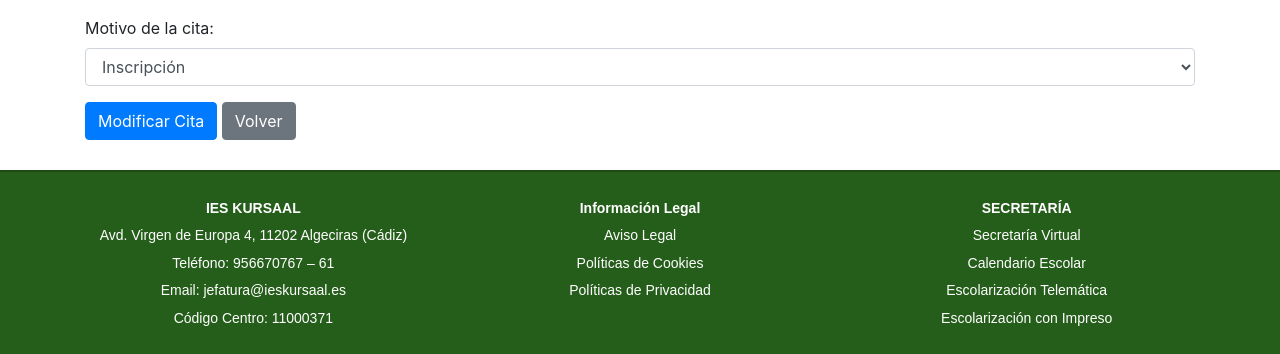
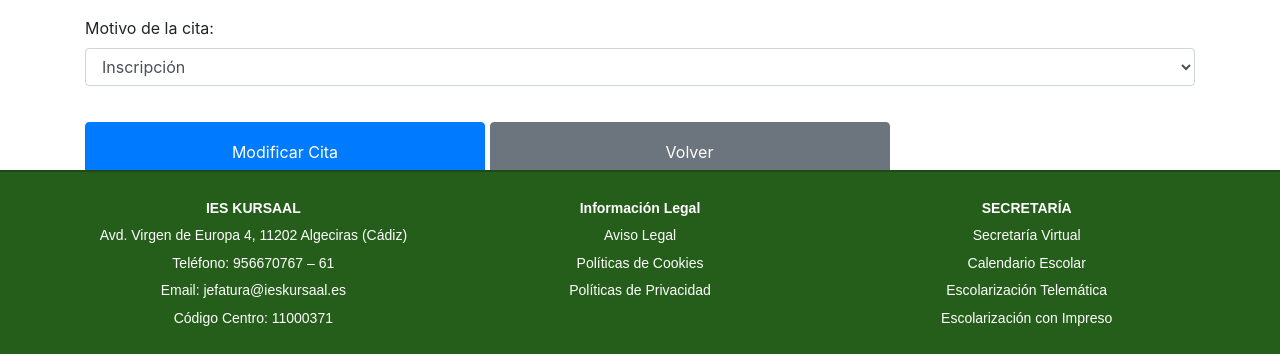
Before and after one commit to Xaelthalas/Citas-Proyecto, a PHP site: page /modificar_cita.php in a window 1280 px wide. Shown: the part 446-800 px from the top of the page. Run offline with PHP 8.4, Linux system fonts and the light colour scheme; the visitor is signed in with stand-in values (Sample User, id 1); data comes from the database, SQL or seed files in the repository; data that the repository does not hold is empty; some libraries are stand-ins or nearby versions.

Commit message:
ultimos arreglos de css

```diff
--- a/css/modificar_cita.css
+++ b/css/modificar_cita.css
@@ -71,3 +71,12 @@ h2 {
     padding-bottom: 10px;
     margin-bottom: 20px;
 }
+.menu-button {
+    display: block; /* Mostrar como bloque */
+    margin: 20px auto; /* Margen superior e inferior automático */
+    width: 100%; /* Ancho completo */
+    max-width: 400px; /* Ancho máximo */
+    height: 60px; /* Altura */
+    font-size: 20px; /* Tamaño de fuente */
+    text-align: center; /* Centrar texto */
+}
--- a/modificar_cita.php
+++ b/modificar_cita.php
@@ -116,8 +116,8 @@ if (isset($_GET['id'])) {
     </select>
 </div>
 
-        <button type="submit" class="btn btn-primary">Modificar Cita</button>
-        <button type="button" class="btn btn-secondary" onclick="window.location.href='menuusuario.php'">Volver</button>
+        <button type="submit" class="btn btn-primary menu-button">Modificar Cita</button>
+        <button type="button" class="btn btn-secondary menu-button" onclick="window.location.href='menuusuario.php'">Volver</button>
     </form>
 </div>
 <script>
```
